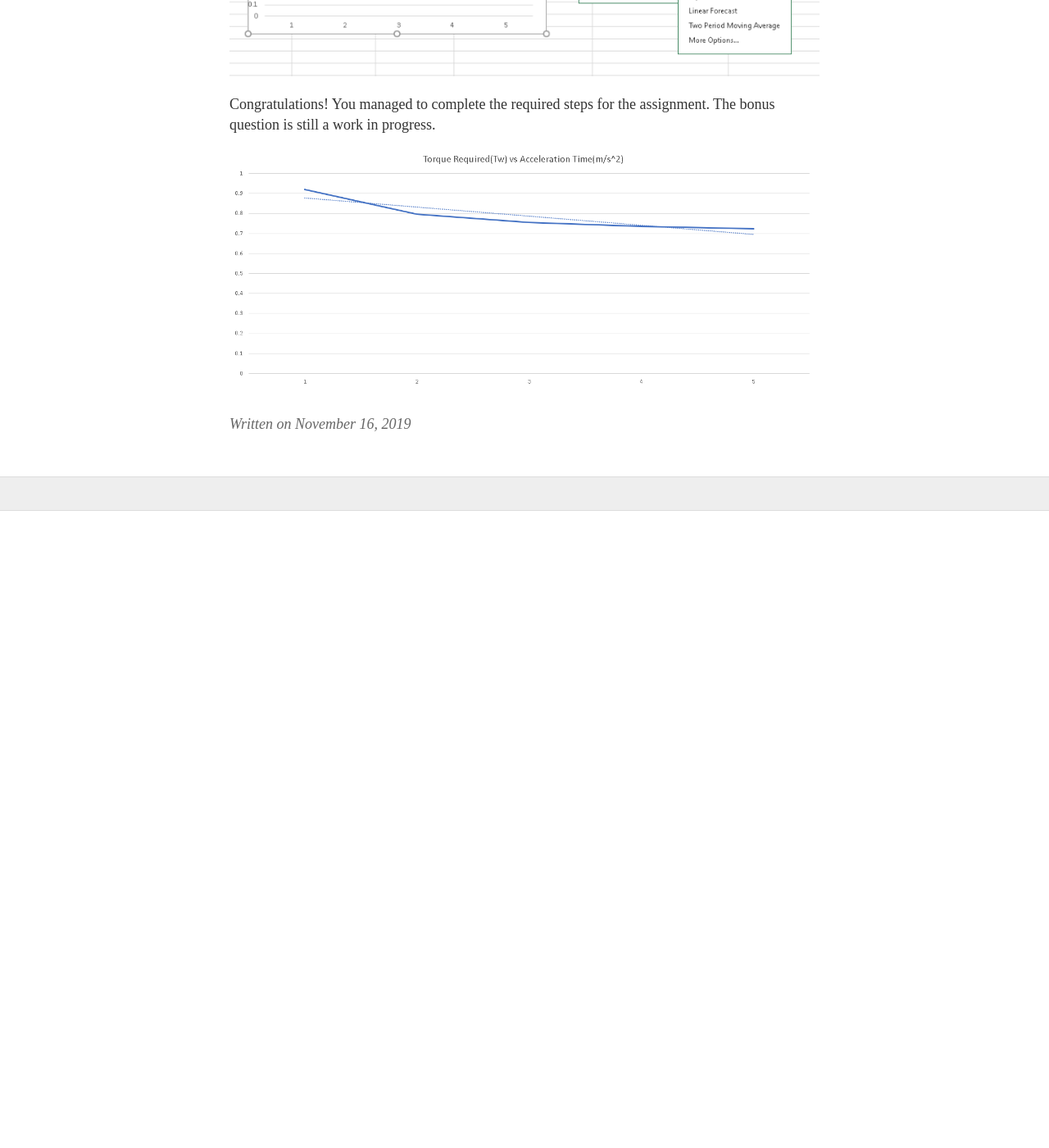
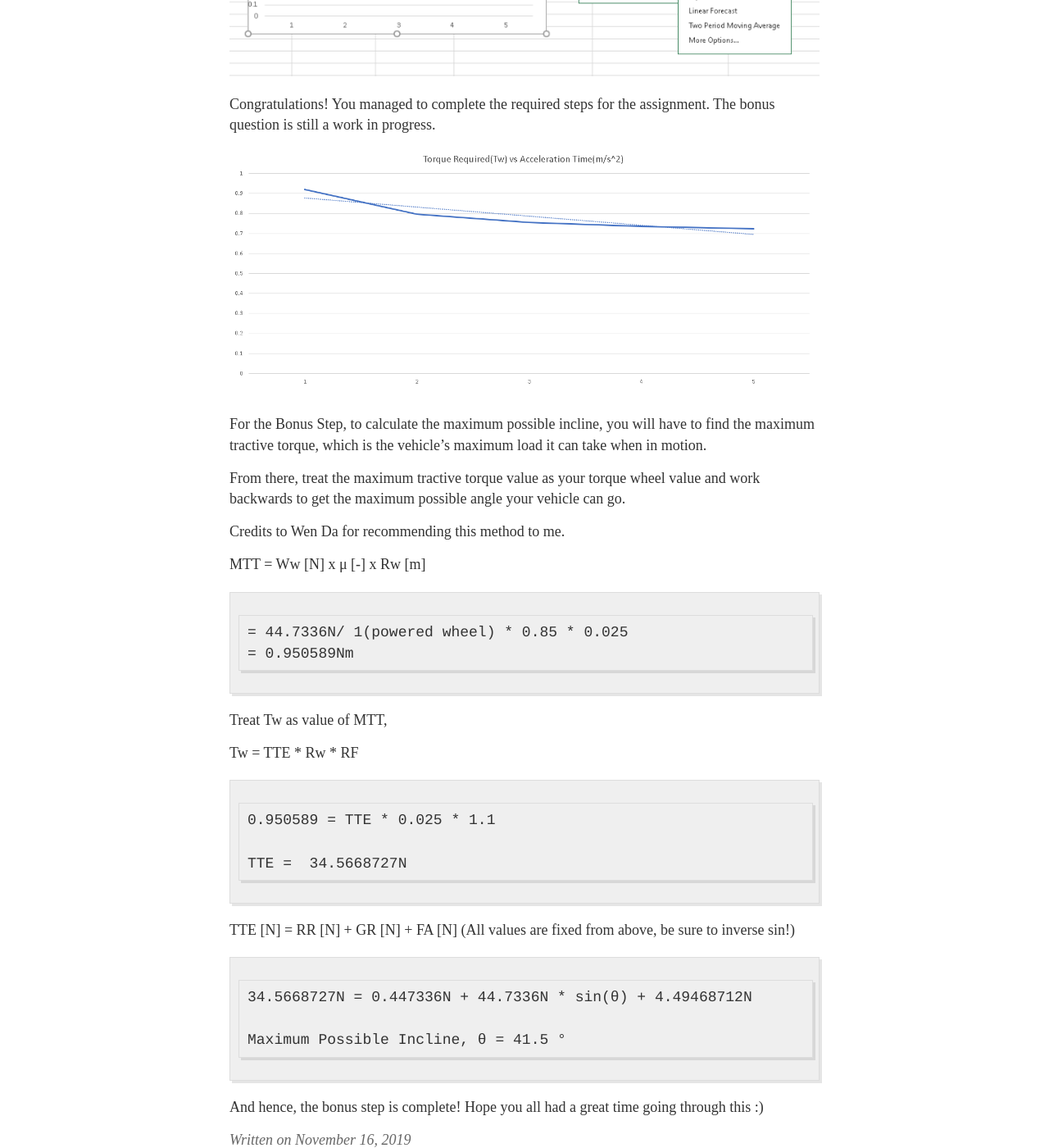
Before and after one commit to Jasperabez/TrackerBoi, a Jekyll site: the page built from _posts/2019-11-16-The-Mechanical-Bible.md, in a window 1280 px wide and 1400 px high, scrolled down 4170 px. Shown: the whole window at 82% size. Built offline with Jekyll 4.4.1, drawn with Linux system fonts in a browser that asks for light colours; before the commit the page ends 4793 px from its top, so only the background shows below that.

Commit message:
bonuscalculation
Bonus Step for Mechanical Assignment

```diff
--- a/_posts/2019-11-16-The-Mechanical-Bible.md
+++ b/_posts/2019-11-16-The-Mechanical-Bible.md
@@ -136,3 +136,32 @@ Finally, to set up the best-fit line, select the + symbol when you click on your
 Congratulations! You managed to complete the required steps for the assignment. The bonus question is still a work in progress.
 
 ![](../images/mechanicalgraph.png)
+
+
+For the Bonus Step, to calculate the maximum possible incline, you will have to find the maximum tractive torque, which is the vehicle's maximum load it can take when in motion.
+
+From there, treat the maximum tractive torque value as your torque wheel value and work backwards to get the maximum possible angle your vehicle can go.
+
+Credits to Wen Da for recommending this method to me.
+
+MTT = Ww [N] x μ [-] x Rw [m]
+
+    = 44.7336N/ 1(powered wheel) * 0.85 * 0.025
+    = 0.950589Nm
+
+Treat Tw as value of MTT,
+
+Tw = TTE * Rw * RF
+
+    0.950589 = TTE * 0.025 * 1.1
+
+    TTE =  34.5668727N
+
+TTE [N] = RR [N] + GR [N] + FA [N] (All values are fixed from above, be sure to inverse sin!)
+
+    34.5668727N = 0.447336N + 44.7336N * sin(θ) + 4.49468712N
+
+    Maximum Possible Incline, θ = 41.5 °
+
+
+And hence, the bonus step is complete! Hope you all had a great time going through this :)
```
